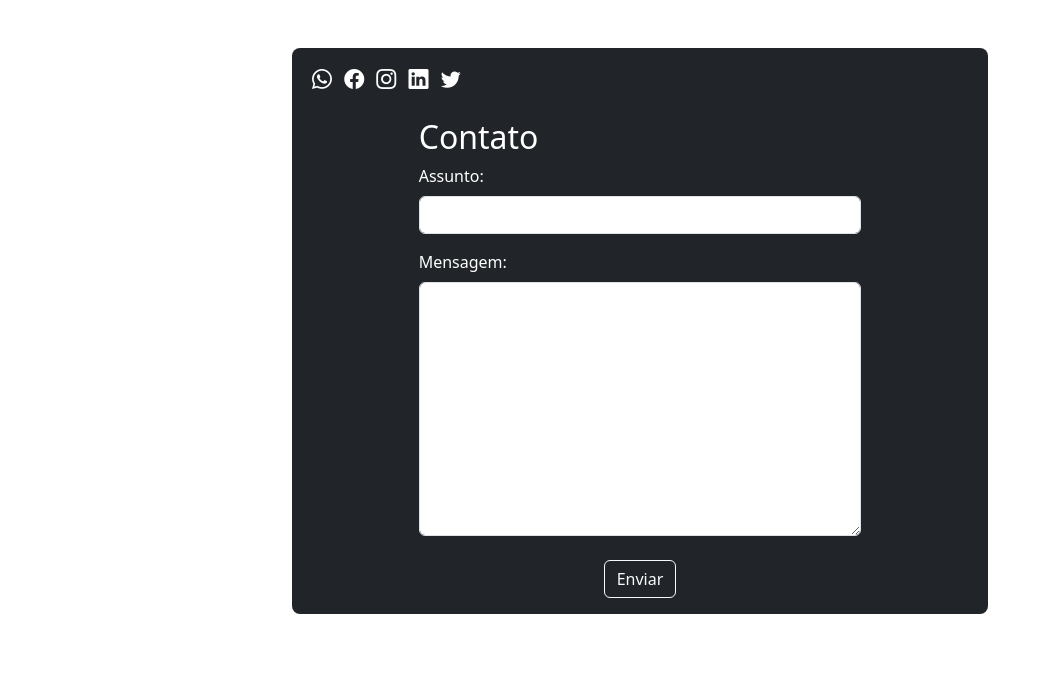
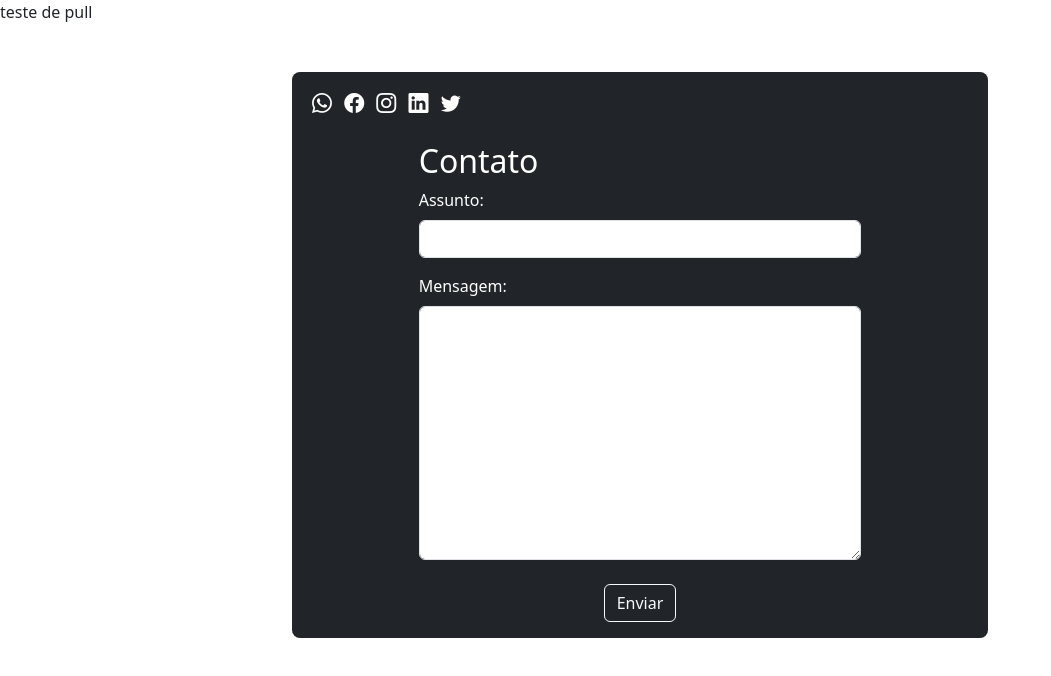
Before and after one commit to Ivan-Caliari/hackathon, a plain HTML site: page index.html in a window 1280 px wide. Shown: the whole page, without its empty margins (0-1051 px from the left). Drawn offline with nearby package versions, Linux system fonts and the light colour scheme.

Commit message:
Update index.html

```diff
--- a/index.html
+++ b/index.html
@@ -12,7 +12,9 @@
 </head>
 
 <body>
-
+    <div>
+        teste de pull
+    </div>
 
     <div class="container p-5">
         <div class="col-lg-8 p-3 mx-auto text-bg-dark rounded-3">
```
